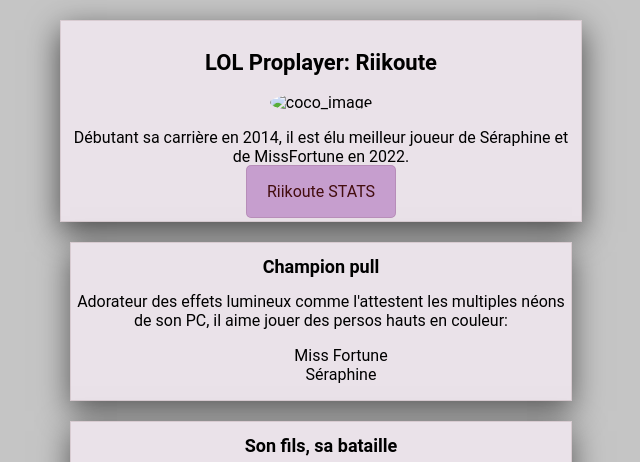
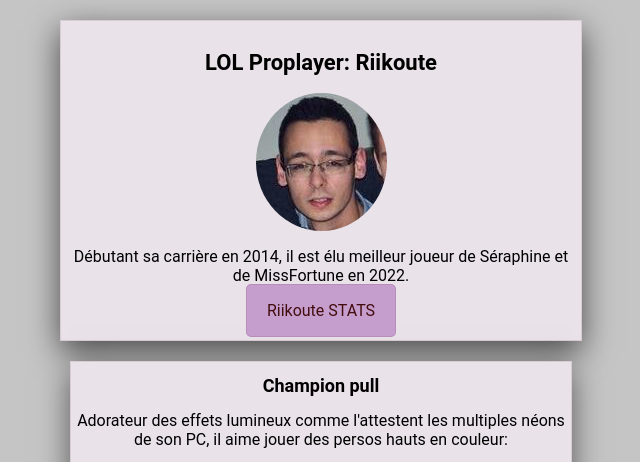
Before and after one commit to VirginMosquito/riikoute-proplayer-page, a plain HTML site: page index.html in a window 1280 px wide. Shown: the top 462 px of the page, without its empty margins (319-959 px from the left). Drawn offline with Linux system fonts and the light colour scheme; the site is published under a folder, as on GitHub Pages, so addresses that start at the root find nothing.

Commit message:
proplayer Riikoute

```diff
--- a/index.html
+++ b/index.html
@@ -14,7 +14,7 @@
   <body>
     <div class="firstcard text-center">
       <h1> LOL Proplayer: Riikoute </h1>
-      <img class="image_circle" src="/images/coco.jpg" alt="coco_image">
+      <img class="image_circle" src="images/coco.jpg" alt="coco_image">
       <p> Débutant sa carrière en 2014, il est élu meilleur joueur de Séraphine et de MissFortune en 2022.</p>
       <a id= "first_button" class="btn-blue" href="https://www.leagueofgraphs.com/fr/summoner/euw/Riikoute"> Riikoute STATS</a>
     </div>
```
